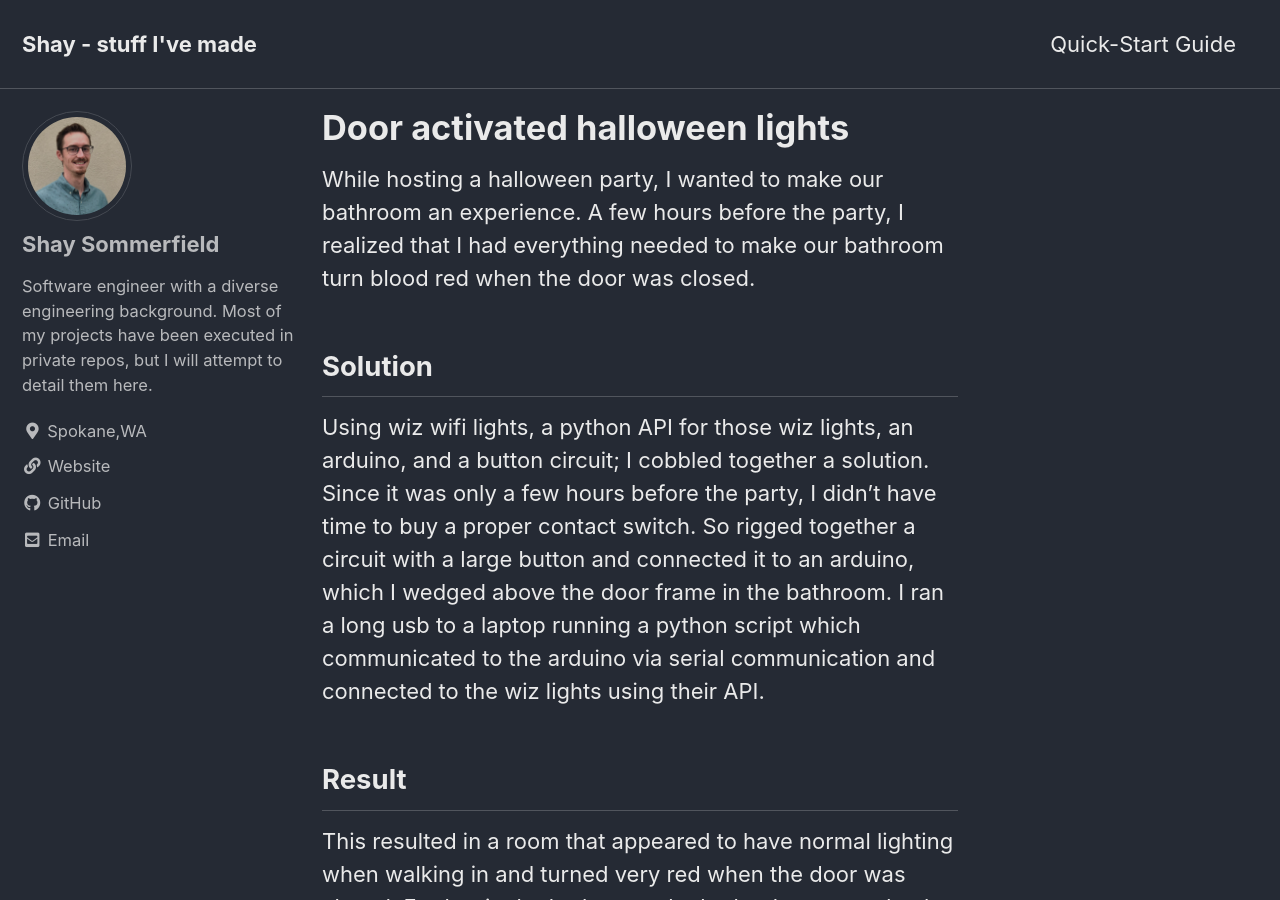
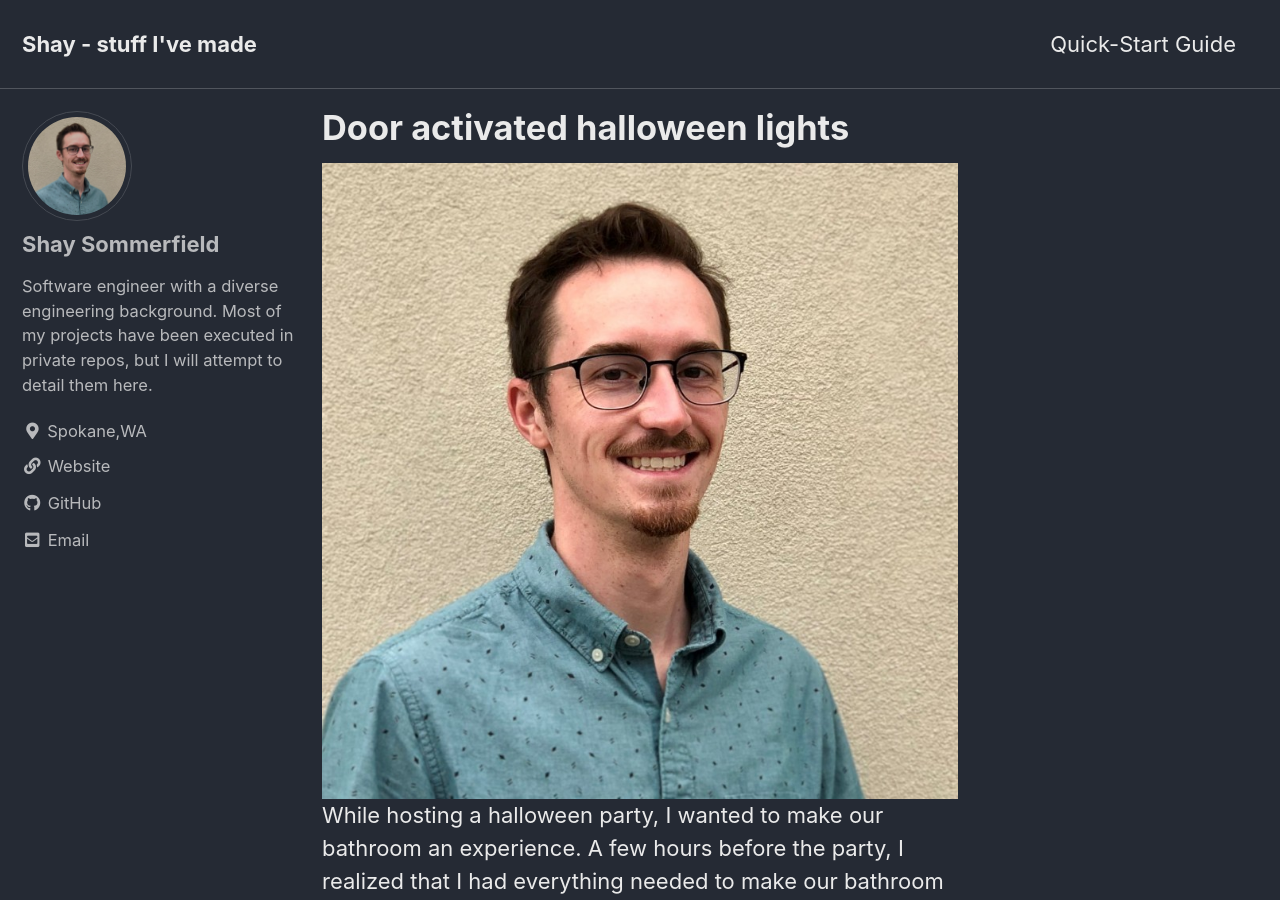
Before and after one commit to shay-sommerfield/shay-sommerfield.github.io, a Jekyll site: the page built from _posts/2022-04-30-Halloween-bathroom.md, in a window 1280 px wide and 900 px high. Built offline with Jekyll 4.4.1, drawn with Linux system fonts in a browser that asks for light colours; cached includes are drawn as plain includes.

Commit message:
another image test

```diff
--- a/_posts/2022-04-30-Halloween-bathroom.md
+++ b/_posts/2022-04-30-Halloween-bathroom.md
@@ -9,8 +9,7 @@
   - Python
   - Arduino
 ---
-
-[](/assets/images/bio-photo.jpg)
+![image-center]({{ site.url }}{{ site.baseurl }}/assets/images/bio-photo.jpg){: .align-center}
 While hosting a halloween party, I wanted to make our bathroom an experience. A few hours before the party, I realized that I had everything needed to make our bathroom turn blood red when the door was closed.
 
 ## Solution
```
